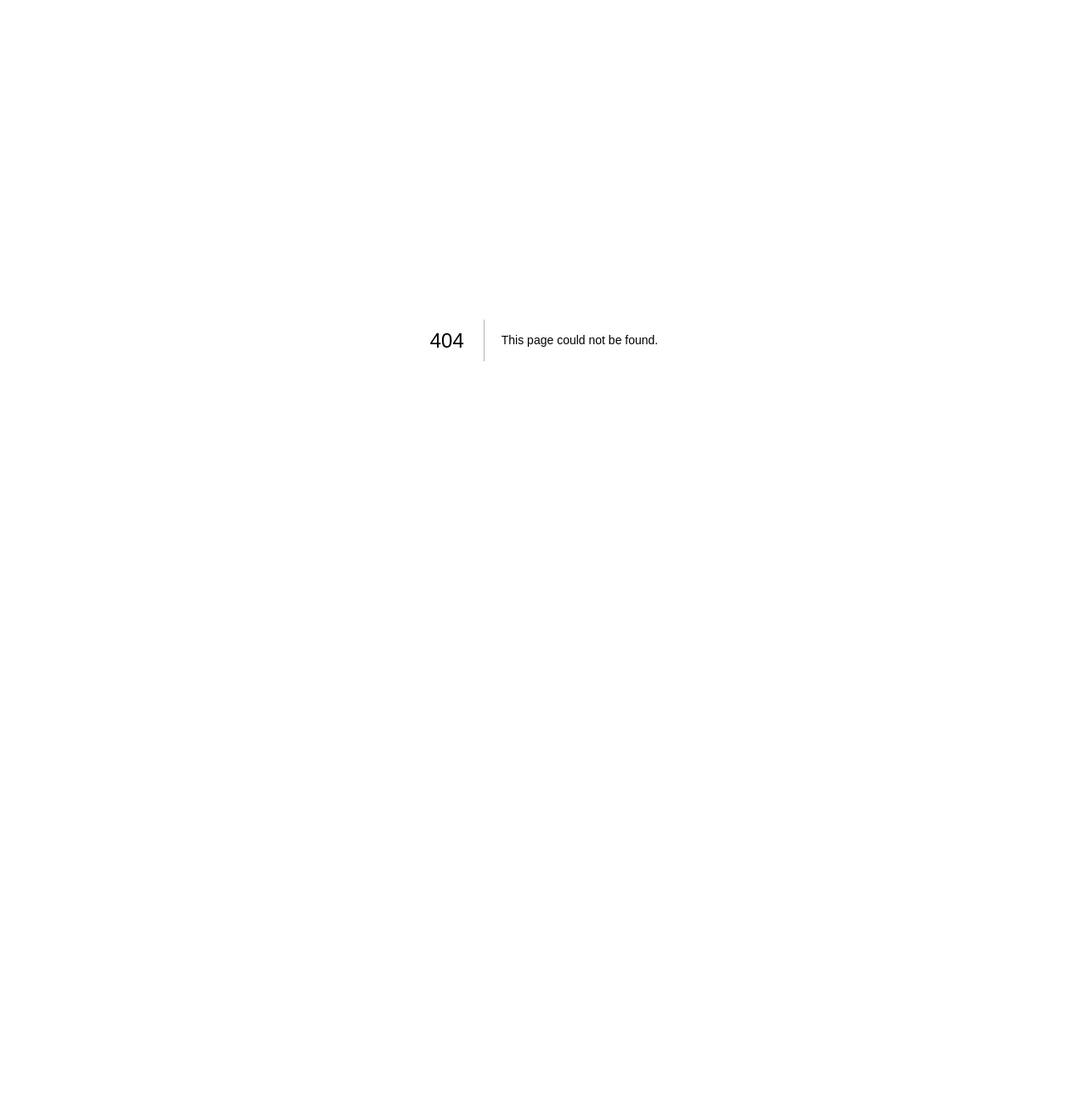
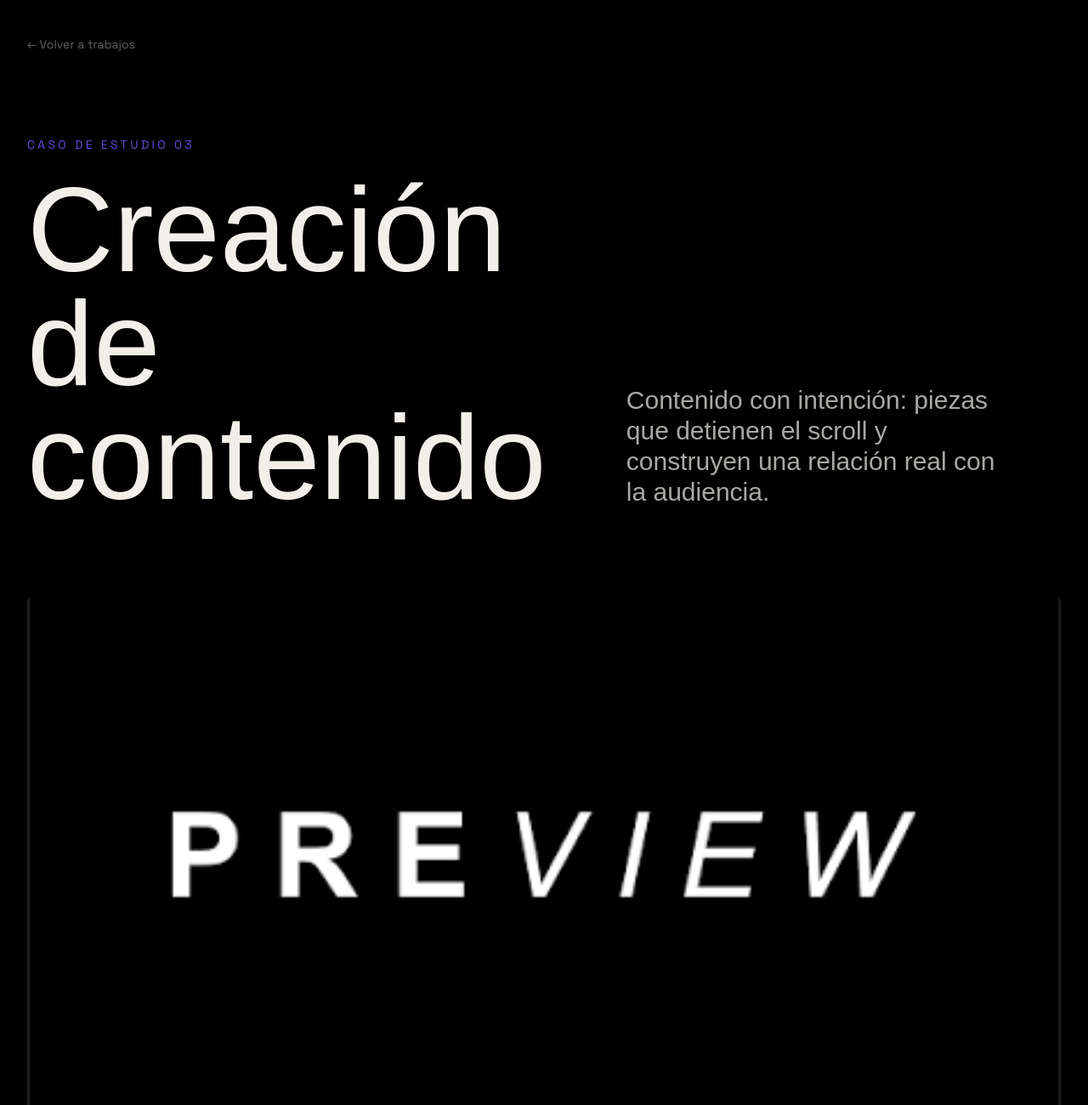
Before and after one commit to cdejtiar/shift-agency, a Next.js app: page /proyectos/creacion-de-contenido in a window 1280 px wide. Before the commit this address had no page. Shown: the top 1300 px of the page at 85% size. Before the commit the page ends 800 px from the top, so only its background shows below. Built offline with nearby package versions, Linux system fonts and the light colour scheme; a web font is replaced by a local one.

Commit message:
feat: enhance Trabajos component with project details, add project page, and update translations

```diff
--- /dev/null
+++ b/app/proyectos/[slug]/page.tsx
@@ -0,0 +1,181 @@
+import Link from "next/link";
+import { notFound } from "next/navigation";
+
+const projectDetails = {
+  "diseno-web": {
+    label: "Caso de estudio 01",
+    title: "Diseño Web",
+    client: "Embassy Zona Francia",
+    category: "Logística",
+    thumbnail: "/images/thumbnail.png",
+    intro:
+      "Una experiencia digital clara, expresiva y pensada para que cada visita se convierta en una oportunidad.",
+    objective:
+      "Ordenar la presencia digital de la marca y convertir su identidad en una experiencia web memorable.",
+    services: ["Dirección creativa", "Diseño Web", "Contenido digital"],
+    metrics: [
+      ["01", "Objetivo", "Una plataforma más clara, atractiva y fácil de recorrer."],
+      ["02", "Planificación", "Una estructura que acompaña el recorrido natural de cada usuario."],
+      ["03", "Resultado", "Una identidad consistente en cada pantalla y punto de contacto."],
+    ],
+  },
+  rebranding: {
+    label: "Caso de estudio 02",
+    title: "Rebranding",
+    client: "Bashem Realty",
+    category: "Inmobiliaria",
+    thumbnail: "/images/thumbnail.png",
+    intro:
+      "Una nueva forma de presentarse, con una identidad que comunica confianza desde el primer vistazo.",
+    objective:
+      "Construir un sistema visual capaz de acompañar el crecimiento de la marca sin perder cercanía.",
+    services: ["Estrategia", "Identidad visual", "Dirección creativa"],
+    metrics: [
+      ["01", "Objetivo", "Hacer visible el diferencial de la marca."],
+      ["02", "Planificación", "Traducir la estrategia en un lenguaje visual propio."],
+      ["03", "Resultado", "Una marca más reconocible, coherente y preparada para crecer."],
+    ],
+  },
+  "creacion-de-contenido": {
+    label: "Caso de estudio 03",
+    title: "Creación de contenido",
+    client: "ABRE Desarrollos",
+    category: "Desarrolladora",
+    thumbnail: "/images/thumbnail.png",
+    intro:
+      "Contenido con intención: piezas que detienen el scroll y construyen una relación real con la audiencia.",
+    objective:
+      "Crear un universo de contenidos reconocible, flexible y alineado con los objetivos de comunicación.",
+    services: ["Concepto", "Producción", "Social Media"],
+    metrics: [
+      ["01", "Objetivo", "Comunicar con claridad y personalidad."],
+      ["02", "Planificación", "Un sistema de piezas pensado para cada canal."],
+      ["03", "Resultado", "Más consistencia y más oportunidades de conexión."],
+    ],
+  },
+} as const;
+
+type ProjectSlug = keyof typeof projectDetails;
+
+export function generateStaticParams() {
+  return Object.keys(projectDetails).map((slug) => ({ slug }));
+}
+
+export default async function ProjectPage({
+  params,
+}: {
+  params: { slug: string };
+}) {
+  const slug = params.slug as ProjectSlug;
+  const project = projectDetails[slug];
+
+  if (!project) {
+    notFound();
+  }
+
+  return (
+    <main className="min-h-screen bg-surface text-cream">
+      <section className="px-6 pb-20 pt-8 md:px-8 md:pb-32 md:pt-10">
+        <div className="mx-auto max-w-7xl">
+          <Link
+            href="/#trabajos"
+            className="text-sm text-ink transition-colors hover:text-cream"
+          >
+            ← Volver a trabajos
+          </Link>
+
+          <div className="mt-24 grid items-end gap-12 md:grid-cols-[1.1fr_0.9fr] md:gap-20">
+            <div>
+              <p className="mb-6 text-sm uppercase tracking-[0.24em] text-violet">
+                {project.label}
+              </p>
+              <h1 className="max-w-4xl text-6xl leading-[0.95] magnetik md:text-[clamp(5rem,11vw,10rem)]">
+                {project.title}
+              </h1>
+            </div>
+            <p className="max-w-md pb-2 text-xl leading-tight text-cream/70 magnetik md:text-3xl">
+              {project.intro}
+            </p>
+          </div>
+
+          <div className="mt-16 overflow-hidden rounded-lg bg-surface-raised md:mt-24">
+            <img
+              src={project.thumbnail}
+              alt={`Vista previa de ${project.title}`}
+              className="aspect-[16/8] h-full w-full object-cover"
+            />
+          </div>
+        </div>
+      </section>
+
+      <section className="border-y border-white/10 bg-surface-raised px-6 py-20 md:px-8 md:py-28">
+        <div className="mx-auto grid max-w-7xl gap-14 md:grid-cols-[0.7fr_1.3fr] md:gap-24">
+          <div>
+            <p className="text-sm uppercase tracking-[0.24em] text-violet">El proyecto</p>
+            <h2 className="mt-5 text-4xl leading-none magnetik md:text-6xl">{project.client}</h2>
+            <p className="mt-5 text-ink">{project.category}</p>
+          </div>
+          <div>
+            <p className="max-w-2xl text-2xl leading-tight text-cream magnetik md:text-4xl">
+              {project.objective}
+            </p>
+            <div className="mt-10 flex flex-wrap gap-3">
+              {project.services.map((service) => (
+                <span
+                  key={service}
+                  className="rounded-full border border-white/15 px-4 py-2 text-sm text-cream/70"
+                >
+                  {service}
+                </span>
+              ))}
+            </div>
+          </div>
+        </div>
+      </section>
+
+      <section className="px-6 py-20 md:px-8 md:py-32">
+        <div className="mx-auto max-w-7xl">
+          <div className="grid gap-8 md:grid-cols-3">
+            {project.metrics.map(([number, heading, description]) => (
+              <article key={number} className="border-t border-white/20 pt-5">
+                <p className="text-4xl text-violet magnetik">{number}</p>
+                <h2 className="mt-8 text-2xl magnetik">{heading}</h2>
+                <p className="mt-4 max-w-xs text-ink">{description}</p>
+              </article>
+            ))}
+          </div>
+
+          <div className="mt-20 grid gap-6 md:mt-28 md:grid-cols-[1.35fr_0.65fr]">
+            <img
+              src={project.thumbnail}
+              alt="Detalle visual del proyecto"
+              className="aspect-[4/3] w-full rounded-lg object-cover"
+            />
+            <div className="flex min-h-72 items-end rounded-lg bg-violet p-8 text-surface md:p-10">
+              <p className="text-4xl leading-none magnetik md:text-5xl">
+                Ideas que se ven. Resultados que se sienten.
+              </p>
+            </div>
+          </div>
+        </div>
+      </section>
+
+      <section className="bg-surface-raised px-6 py-24 md:px-8 md:py-32">
+        <div className="mx-auto flex max-w-7xl flex-col items-start justify-between gap-10 md:flex-row md:items-end">
+          <div>
+            <p className="text-sm uppercase tracking-[0.24em] text-violet">Siguiente paso</p>
+            <h2 className="mt-5 max-w-2xl text-5xl leading-none magnetik md:text-7xl">
+              ¿Hablamos de tu proyecto?
+            </h2>
+          </div>
+          <Link
+            href="/#contacto"
+            className="inline-flex items-center gap-3 rounded-full bg-violet px-6 py-4 text-sm text-cream transition-transform hover:scale-105"
+          >
+            Contactanos <span aria-hidden>↗</span>
+          </Link>
+        </div>
+      </section>
+    </main>
+  );
+}
--- a/components/Trabajos.tsx
+++ b/components/Trabajos.tsx
@@ -1,34 +1,62 @@
 "use client";
 
+import Link from "next/link";
 import { useLanguage } from "@/lib/i18n";
 
 // Placeholder de datos — cuando esté el CMS, esto se reemplaza por un fetch.
 
 export function Trabajos() {
   const { content } = useLanguage();
+
+  const getProjectSlug = (title: string) =>
+    title
+      .normalize("NFD")
+      .replace(/[\u0300-\u036f]/g, "")
+      .toLowerCase()
+      .replace(/[^a-z0-9]+/g, "-")
+      .replace(/(^-|-$)/g, "");
+
   return (
     <section id="trabajos" className="px-6 py-32">
-      <div className="mx-auto max-w-7xl">
-        <div className="mb-16 flex flex-col justify-between gap-6 md:flex-row md:items-end">
-          <h2>{content.work.title}</h2>
-          <p className="max-w-sm text-sm text-ink">
+      <div className="mx-auto max-w-7xl pb-[4em]">
+          <h2 className="mb-10 flex items-start gap-2 text-h2 magnetik">
+            {content.work.title}
+            <span className="text-violet text-h3 spacegrotesk-bold py-2">
+              03
+            </span>
+          </h2>
+
+          <p className="max-w-2xl text-h5 text-ink magnetik">
             {content.work.description}
           </p>
         </div>
 
-        <div className="grid gap-8 md:grid-cols-3">
+        <div className="grid gap-8 md:grid-cols-3 mx-auto max-w-7xl">
           {content.work.items.map((trabajo) => (
             <article key={trabajo.title}>
               <div
-                className="aspect-[3/4] rounded-lg bg-surface-raised"
+                className="relative aspect-[4/3] rounded-lg bg-surface-raised"
                 aria-hidden
-              />
-              <h3 className="mt-4">{trabajo.title}</h3>
-              <p className="text-ink">{trabajo.client}</p>
+              >
+                <img
+                  src={trabajo.thumbnail}
+                  alt="Vista previa"
+                  className="h-full w-full rounded-lg object-cover"
+                />
+
+                <Link
+                  href={`/proyectos/${getProjectSlug(trabajo.title)}`}
+                  aria-label={`Ver proyecto ${trabajo.title}`}
+                  className="magnetik absolute bottom-3 right-3 inline-flex h-9 w-9 items-center justify-center rounded-full bg-violet text-xl text-cream transition-transform hover:scale-110"
+                >
+                  <span aria-hidden>↗</span>
+                </Link>
+              </div>
+              <h3 className="mt-4 magnetik text-h3">{trabajo.title}</h3>
+              <p className="text-ink magnetik text-h5">{trabajo.client} | {trabajo.category}</p>
             </article>
           ))}
         </div>
-      </div>
     </section>
   );
 }
--- a/lib/i18n.tsx
+++ b/lib/i18n.tsx
@@ -9,7 +9,7 @@ type Translation = {
   hero: { eyebrow: string; title: string[]; description: string };
   services: { title: string; description: string; items: string[] };
   about: { title: string; description: string; stats: string[]; statsDescription: string[]; statsImages: { image1?: string; image2?: string }[] };
-  work: { title: string; description: string; items: { title: string; client: string }[] };
+  work: { title: string; description: string; items: { title: string; client: string, category: string; thumbnail: string }[] };
   reviews: { title: string; client: string; service: string; score: string; items: { client: string; service: string; score: string }[] };
   contact: { title: string; description: string; name: string; email: string; message: string; submit: string };
 };
@@ -20,7 +20,7 @@ export const translations: Record<Language, Translation> = {
     hero: { eyebrow: "Agencia de Marketing", title: ["Impulsamos", "tu marca hacia", "un cambio real"], description: "Redefinimos la comunicación con estrategia, dirección tecnológica y creatividad aplicada." },
     services: { title: "Servicios", description: "Creamos servicios pensados para generar ese cambio que conecta, emociona y deja huella en tu audiencia.", items: ["Diseño Web", "Redes Sociales", "Branding", "Diseño Gráfico", "Campañas Performance", "Contenido Multimedia", "Email MKTG"] },
     about: { title: "Nosotros", description: "La idea de Shift nació de escuchar a clientes que llegaban desilusionados por experiencias previas con otras agencias: poca atención, contenidos genéricos y estrategias sin identidad. Vimos en esa necesidad una oportunidad para hacer las cosas diferentes. ", stats: ["Años en el mercado", "Trabajos realizados", "Servicio integral", "Trabajo a medida"], statsDescription: ["Acompañamos el crecimiento del mercado digital, adaptándonos y perfeccionando nuestros procesos para ofrecerte siempre lo último.", "Cada proyecto es un mundo y nos encantan los nuevos desafíos. Ya entregamos más de 50 trabajos donde pusimos cabeza, estrategia y mucha creatividad.", "No nos quedamos a medias. Cubrimos todos los frentes para que tu comunicación digital tenga sentido en cada canal y formato.", "Sin estructuras rígidas. Sumamos a los especialistas exactos que tu proyecto necesita en cada etapa para garantizar el mejor resultado."], statsImages: [{ image1: "", image2: "" }, { image1: "", image2: "" }, { image1: "", image2: "" }, { image1: "", image2: "" }] },
-    work: { title: "Trabajos", description: "Una selección de proyectos donde combinamos estrategia, diseño y ejecución para marcas que buscaban un cambio real.", items: [{ title: "Diseño Web", client: "Rebranding Studio" }, { title: "Rebranding", client: "Anteo Marca" }, { title: "Dirección de contenido", client: "Loyer Estudio" }] },
+    work: { title: "Trabajos", description: "Detrás de cada resultado hay un proceso de transformación, marcas que llegan buscando algo distinto y encuentran en nuestra metodología el impulso que necesitaban. No mostramos solo diseños o campañas, mostramos la evolución de una identidad, el camino que refleja cómo impulsamos el cambio en cada detalle.", items: [{ title: "Diseño Web", client: "Embassy Zona Francia", category: "Logística", thumbnail: "/images/thumbnail.png" }, { title: "Rebranding", client: "Bashem Realty", category: "Inmobiliaria", thumbnail: "/images/thumbnail.png" }, { title: "Creación de contenido", client: "ABRE Desarrollos", category: "Desarrolladora", thumbnail: "/images/thumbnail.png" }]}, /* Acá agregas proyectos en la misma línea abajo los traducis al inglés*/
     reviews: { title: "Reviews", client: "Cliente", service: "Servicio", score: "Puntaje", items: [{ client: "Cliente A", service: "Diseño Web", score: "10/10" }, { client: "Cliente B", service: "Branding", score: "9/10" }, { client: "Cliente C", service: "Redes Sociales", score: "10/10" }, { client: "Cliente D", service: "Rebranding", score: "9/10" }] },
     contact: { title: "Contactanos", description: "Hablemos de tu proyecto. Contanos qué necesitás y te respondemos en menos de 24hs.", name: "Nombre", email: "Email", message: "Mensaje", submit: "Enviar consulta" },
   },
@@ -29,7 +29,7 @@ export const translations: Record<Language, Translation> = {
     hero: { eyebrow: "Marketing Agency", title: ["We drive", "your brand toward", "real change"], description: "We redefine communication through strategy, technology leadership, and applied creativity." },
     services: { title: "Services", description: "We create services designed to generate that change that connects, moves, and leaves a mark on your audience.", items: ["Web Design", "Social Media", "Branding", "Graphic Design", "Performance Campaigns", "Multimedia Content", "Email MKTG"] },
     about: { title: "About us", description: "The idea of Shift was born from listening to clients who arrived disappointed by previous experiences with other agencies: little attention, generic content, and strategies without identity. We saw in that need an opportunity to do things differently.", stats: ["Years in the market", "Completed projects", "Full-service support", "Tailored work"], statsDescription: ["We've been at the forefront of the digital market, adapting and refining our processes to always offer you the latest.", "Every project is a world and we love the new challenges. We've delivered over 50 projects where we put our heads, strategy, and a lot of creativity.", "We don't stop halfway. We cover all fronts so your digital communication makes sense in every channel and format.", "No rigid structures. We bring in the exact specialists your project needs at each stage to guarantee the best outcome."], statsImages: [{ image1: "", image2: "" }, { image1: "", image2: "" }, { image1: "", image2: "" }, { image1: "", image2: "" }] },
-    work: { title: "Work", description: "A selection of projects where we combined strategy, design, and execution for brands looking for real change.", items: [{ title: "Web Design", client: "Rebranding Studio" }, { title: "Rebranding", client: "Anteo Marca" }, { title: "Content Direction", client: "Loyer Estudio" }] },
+    work: { title: "Work", description: "Behind every result is a transformation process—brands that arrive looking for something different and find the momentum they need in our methodology. We don’t just show designs or campaigns; we showcase the evolution of an identity, the path that reflects how we drive change in every detail.", items: [{ title: "Web Design", client: "Embassy Zona Francia", category: "Logistics", thumbnail: "/images/thumbnail.png" }, { title: "Rebranding", client: "Bashem Realty", category: "Real Estate", thumbnail: "/images/thumbnail.png" }, { title: "Content Creation", client: "ABRE Desarrollos", category: "Development", thumbnail: "/images/thumbnail.png" }]},
     reviews: { title: "Reviews", client: "Client", service: "Service", score: "Score", items: [{ client: "Client A", service: "Web Design", score: "10/10" }, { client: "Client B", service: "Branding", score: "9/10" }, { client: "Client C", service: "Social Media", score: "10/10" }, { client: "Client D", service: "Rebranding", score: "9/10" }] },
     contact: { title: "Contact us", description: "Let's talk about your project. Tell us what you need and we will reply within 24 hours.", name: "Name", email: "Email", message: "Message", submit: "Send inquiry" },
   },
```
Also changed, not shown: public/images/thumbnail.png (added).
